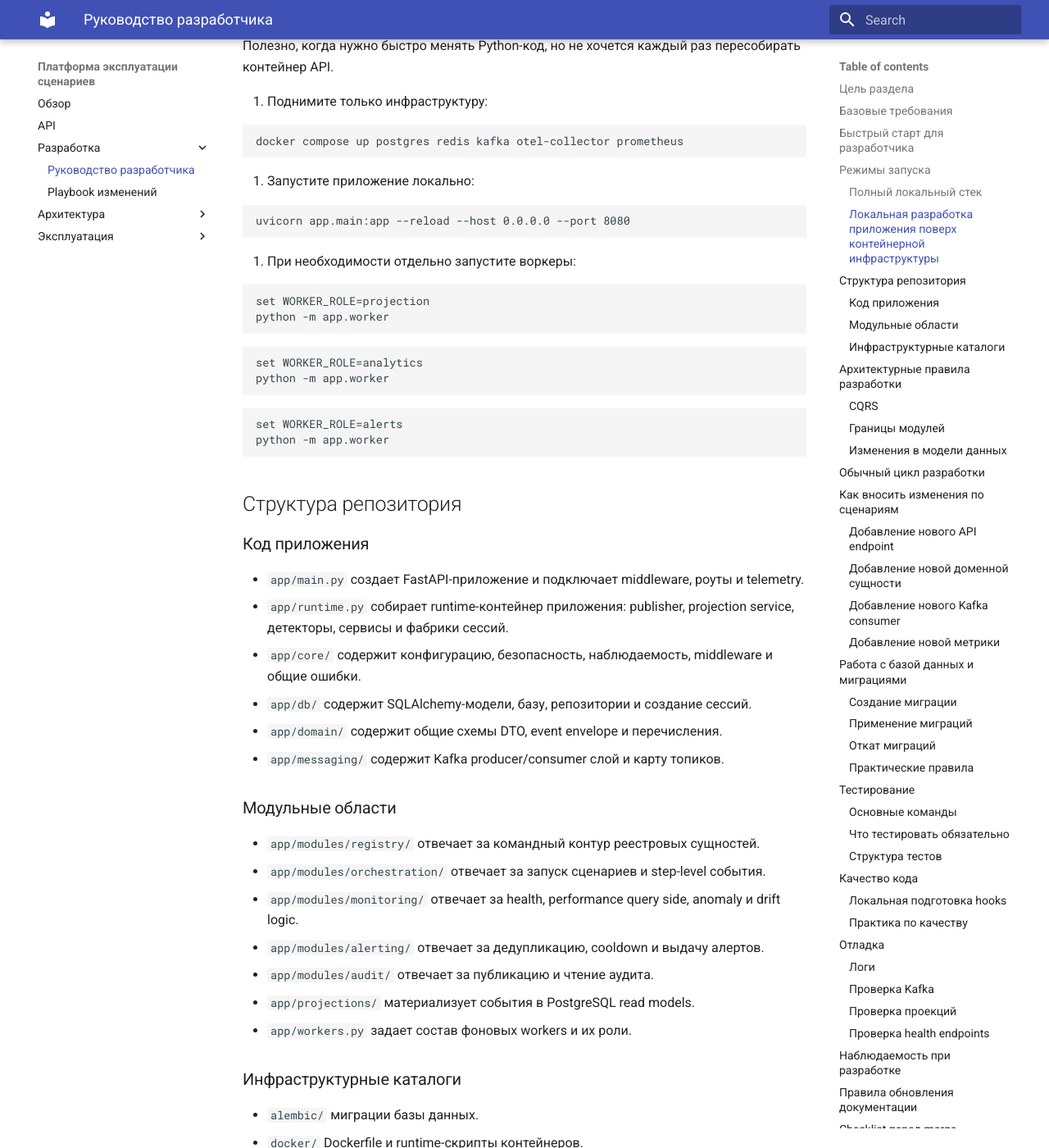
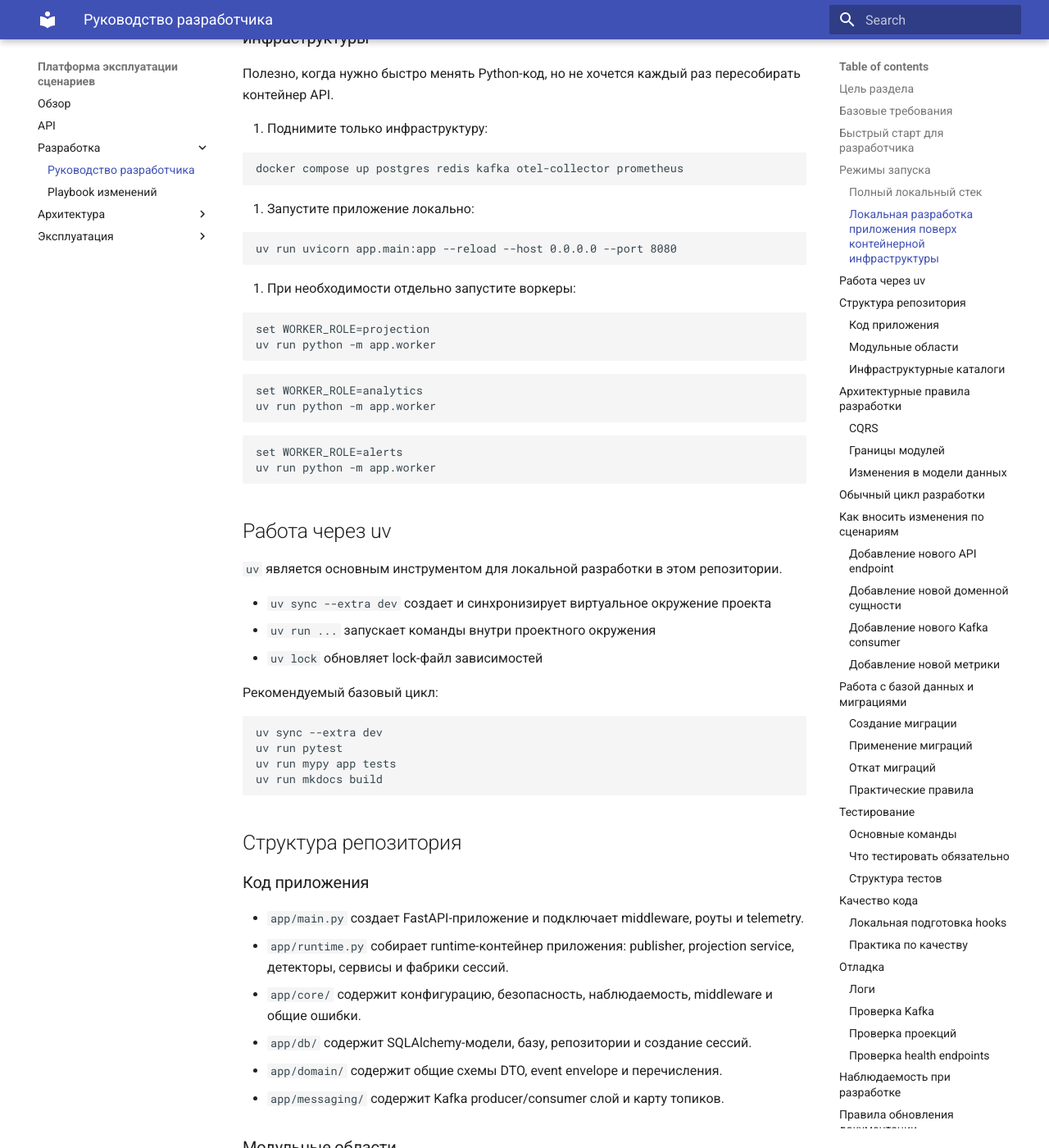
Before and after one commit to sergeyenikeev/FastAPI_Layers, an MkDocs documentation site: the page built from docs/development/guide.md, in a window 1280 px wide and 1400 px high, scrolled down 1491 px. Shown: the whole window at 82% size. Built offline with MkDocs 1.6.1 and Material for MkDocs 9.7.7, drawn with Linux system fonts in a browser that asks for light colours; some of the changed text lies outside the part shown.

Commit message:
Adopt uv-based development workflow

````diff
--- a/docs/development/guide.md
+++ b/docs/development/guide.md
@@ -7,6 +7,7 @@
 ## Базовые требования
 
 - Python `3.13+`
+- `uv`
 - Docker и Docker Compose
 - Git
 - GNU Make или совместимый `make`
@@ -23,7 +24,7 @@ cp .env.example .env
 2. Установите зависимости:
 
 ```bash
-make install
+uv sync --extra dev
 ```
 
 3. Поднимите инфраструктуру:
@@ -68,24 +69,41 @@ docker compose up postgres redis kafka otel-collector prometheus
 2. Запустите приложение локально:
 
 ```bash
-uvicorn app.main:app --reload --host 0.0.0.0 --port 8080
+uv run uvicorn app.main:app --reload --host 0.0.0.0 --port 8080
 ```
 
 3. При необходимости отдельно запустите воркеры:
 
 ```bash
 set WORKER_ROLE=projection
-python -m app.worker
+uv run python -m app.worker
 ```
 
 ```bash
 set WORKER_ROLE=analytics
-python -m app.worker
+uv run python -m app.worker
 ```
 
 ```bash
 set WORKER_ROLE=alerts
-python -m app.worker
+uv run python -m app.worker
+```
+
+## Работа через uv
+
+`uv` является основным инструментом для локальной разработки в этом репозитории.
+
+- `uv sync --extra dev` создает и синхронизирует виртуальное окружение проекта
+- `uv run ...` запускает команды внутри проектного окружения
+- `uv lock` обновляет lock-файл зависимостей
+
+Рекомендуемый базовый цикл:
+
+```bash
+uv sync --extra dev
+uv run pytest
+uv run mypy app tests
+uv run mkdocs build
 ```
 
 ## Структура репозитория
@@ -195,13 +213,13 @@ alembic revision -m "add new entity"
 ### Применение миграций
 
 ```bash
-alembic upgrade head
+uv run alembic upgrade head
 ```
 
 ### Откат миграций
 
 ```bash
-alembic downgrade -1
+uv run alembic downgrade -1
 ```
 
 ### Практические правила
@@ -215,19 +233,20 @@ alembic downgrade -1
 ### Основные команды
 
 ```bash
-make test
+uv run pytest
 ```
 
 ```bash
-make lint
+uv run ruff check .
 ```
 
 ```bash
-make format
+uv run black .
+uv run ruff check . --fix
 ```
 
 ```bash
-make typecheck
+uv run mypy app tests
 ```
 
 ### Что тестировать обязательно
@@ -257,7 +276,7 @@ make typecheck
 ### Локальная подготовка hooks
 
 ```bash
-pre-commit install
+uv run pre-commit install
 ```
 
 ### Практика по качеству
@@ -325,13 +344,13 @@ pre-commit install
 Минимальный набор для проверки после правок в docs:
 
 ```bash
-python -m mkdocs build
+uv run mkdocs build
 ```
 
 ## Checklist перед merge
 
-- Код проходит `make lint`
-- Код проходит `make typecheck`
+- Код проходит `uv run ruff check .`
+- Код проходит `uv run mypy app tests`
 - Нужные тесты добавлены и проходят
 - Миграции синхронизированы с ORM
 - Документация обновлена
````
Also changed, not shown: README.md (+6 -6 lines), docs/development/change-playbook.md (+5 -5 lines), docs/operations/deployment-guide.md (+2 -2 lines), 2 other files.
